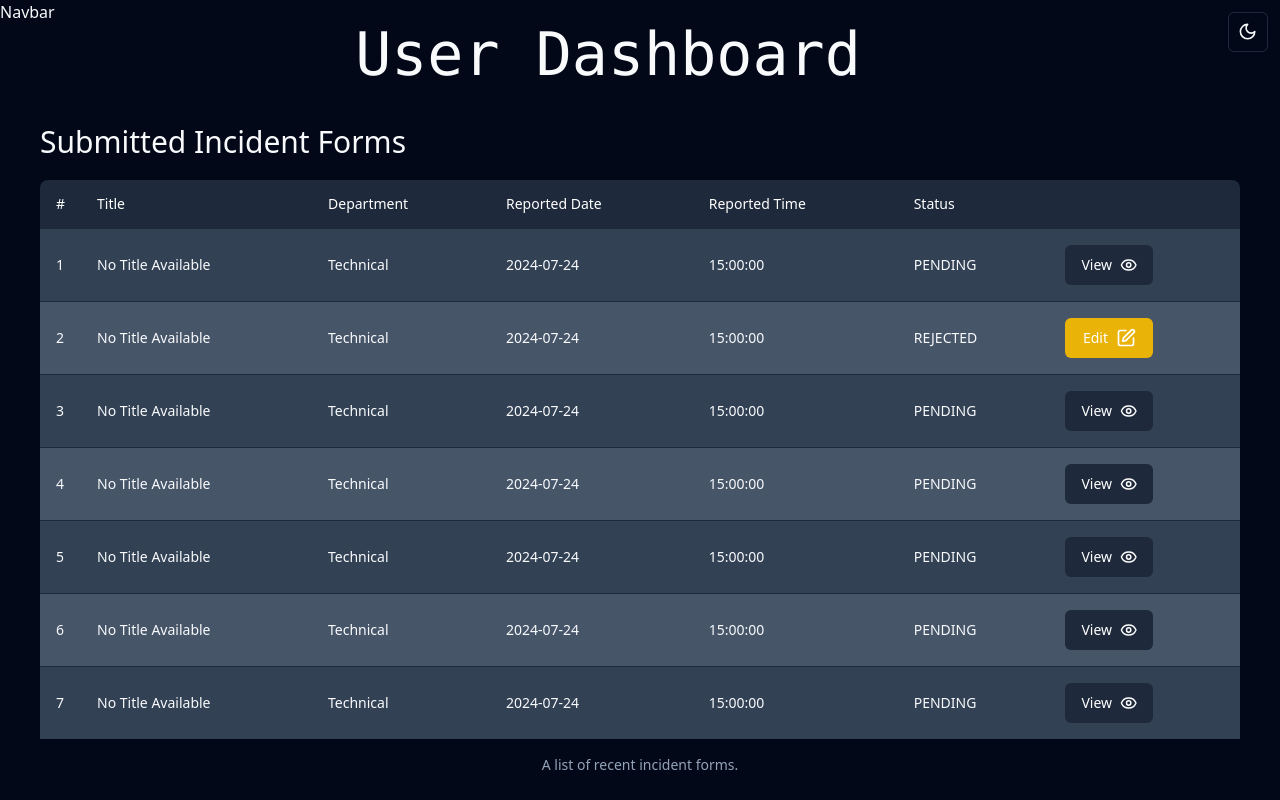
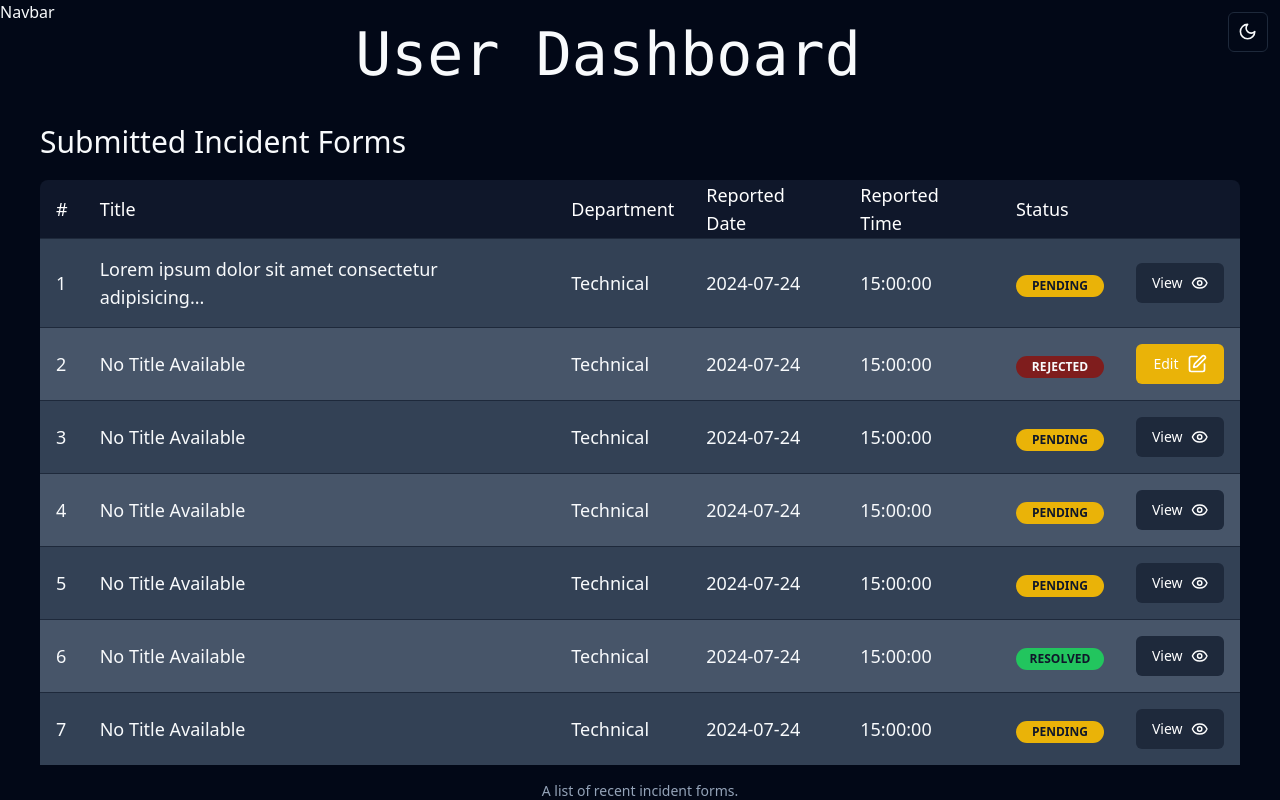
Before and after one commit to sarthakg043/irms, a React (Vite) app: page /incidentreport in a window 1280 px wide. Shown: the top 800 px of the page. Built offline with nearby package versions, Linux system fonts and the light colour scheme.

Commit message:
Table finished

```diff
--- a/src/components/FormsTable/FormsTable.jsx
+++ b/src/components/FormsTable/FormsTable.jsx
@@ -12,6 +12,7 @@ import { useNavigate } from "react-router-dom"
 import './FormsTable.css'
 import { Button } from "../ui/button"
 import { EyeIcon, SquarePen } from "lucide-react"
+import { Badge } from "../ui/badge"
 
 
 export function FormsTable({forms}) {
@@ -31,39 +32,50 @@ export function FormsTable({forms}) {
       <Table>
         <TableCaption>A list of recent incident forms.</TableCaption>
         <TableHeader>
-          <TableRow className="bg-slate-800 text-white hover:bg-slate-800">
+          <TableRow className="bg-slate-800 dark:bg-slate-900 text-white hover:bg-slate-800 lg:text-lg font-semibold">
             <TableHead className="w-[10px] text-white">#</TableHead>
             <TableHead className="text-white">Title</TableHead>
             <TableHead className="hidden md:table-cell text-white">Department</TableHead>
             <TableHead className="hidden lg:table-cell text-white">Reported Date</TableHead>
             <TableHead className="hidden lg:table-cell text-white">Reported Time</TableHead>
-            <TableHead className="text-white">Status</TableHead>
+            <TableHead className="hidden lg:table-cell text-white">Status</TableHead>
             <TableHead className="text-white"></TableHead>
           </TableRow>
         </TableHeader>
         <TableBody>
           {forms.map((form, index) => (
-            <TableRow className="alternate-colors" key={form.id}>
+            <TableRow className="alternate-colors lg:text-lg" key={form.id}>
               <TableCell className="font-medium">{index+1}</TableCell>
-              <TableCell>{ (form.title ? (form.title.length > 50 ? form.title.substring(0, 50) + "..." : form.title) : "No Title Available")}</TableCell>
+              <TableCell>
+                <div className="w-full flex flex-wrap justify-start">
+                    <div className="block w-full">
+                        {
+                            (form.title ? (form.title.length > 50 ? form.title.substring(0, 50) + "..." : form.title) : "No Title Available")
+                        }
+                    </div>
+                    <div className="mt-2 w-full lg:hidden">
+                        <Badge variant={`${form.status === "REJECTED" ? "destructive" : ""}`}>{form.status}</Badge>
+                    </div>
+                </div>
+            </TableCell>
               <TableCell className="hidden md:table-cell">{form.department}</TableCell>
               <TableCell className="hidden lg:table-cell">{form.reported_date}</TableCell>
               <TableCell className="hidden lg:table-cell">{form.reported_time}</TableCell>
-              <TableCell>{form.status}</TableCell>
+              <TableCell className="hidden lg:table-cell"><Badge variant={`${form.status === "REJECTED" ? "destructive" : ""}`} className={`w-[5.5rem] ${form.status === "REJECTED" ? "" : (form.status === "RESOLVED" ? "bg-green-500": "bg-yellow-500")}`}><div className="mx-auto">{form.status}</div> </Badge></TableCell>
               <TableCell>
                 <Button
-                    className={`w-[5.5rem] dark:text-white ${form.status === "REJECTED" ? "bg-yellow-500 dark:bg-yellow-500 hover:bg-yellow-600" : "dark:bg-slate-800"}`}
+                    className={`w-[3.0rem lg:w-[5.5rem] dark:text-white ${form.status === "REJECTED" ? "bg-yellow-500 dark:bg-yellow-500 hover:bg-yellow-600" : "dark:bg-slate-800"}`}
                     onClick={(e) => handleRowClick(e, form.status, form.id)}
                 >
                     {form.status === "REJECTED" ? (
                         <>
-                            Edit
-                            <SquarePen className="ml-2 w-5 h-5" />
+                            <span className="hidden md:inline">Edit</span>
+                            <SquarePen className="lg:ml-2 w-5 h-5" />
                         </>
                     ) : (
                         <>
-                            View
-                            <EyeIcon className="ml-2 w-20 h-20" />
+                            <span className="hidden md:inline">View</span>
+                            <EyeIcon className="lg:ml-2 w-5 h-5 lg:w-20 lg:h-20" />
                         </>
                     )}
                 </Button>
--- /dev/null
+++ b/src/components/ui/badge.jsx
@@ -0,0 +1,34 @@
+import * as React from "react"
+import { cva } from "class-variance-authority";
+
+import { cn } from "@/lib/utils"
+
+const badgeVariants = cva(
+  "inline-flex items-center rounded-full border px-2.5 py-0.5 text-xs font-semibold transition-colors focus:outline-none focus:ring-2 focus:ring-ring focus:ring-offset-2",
+  {
+    variants: {
+      variant: {
+        default:
+          "border-transparent bg-primary text-primary-foreground hover:bg-primary/80",
+        secondary:
+          "border-transparent bg-secondary text-secondary-foreground hover:bg-secondary/80",
+        destructive:
+          "border-transparent bg-destructive text-destructive-foreground hover:bg-destructive/80",
+        outline: "text-foreground",
+      },
+    },
+    defaultVariants: {
+      variant: "default",
+    },
+  }
+)
+
+function Badge({
+  className,
+  variant,
+  ...props
+}) {
+  return (<div className={cn(badgeVariants({ variant }), className)} {...props} />);
+}
+
+export { Badge, badgeVariants }
--- a/src/formsdata.json
+++ b/src/formsdata.json
@@ -2,6 +2,7 @@
     {
         "id": 1,
         "incident_details": 12,
+        "title": "Lorem ipsum dolor sit amet consectetur adipisicing elit. Dolorem sit nobis assumenda tempora tempore consequatur temporibus. Necessitatibus unde in illo cumque dolorem sapiente odit sit, asperiores atque quia commodi velit! Repellendus similique dolor neque quis architecto laboriosam harum, ab minima, aut repellat eligendi quidem est optio ad corrupti delectus iure unde necessitatibus, at hic fugiat tempore laborum deleniti ratione? Fugit? Optio autem iure alias dicta earum? Consequatur accusantium earum aspernatur libero ducimus unde. Odio modi repellendus iure facilis. Dolorem provident libero autem minima vel, culpa error recusandae totam ratione accusantium.",
         "suspects": [
             {
                 "id": 4,
@@ -225,7 +226,7 @@
         ],
         "photos" : [],
         "urgency": 0,
-        "status": "PENDING",
+        "status": "RESOLVED",
         "rejection_feedback": null,
         "department_concern": "action taken",
         "reported_date": "2024-07-24",
```
